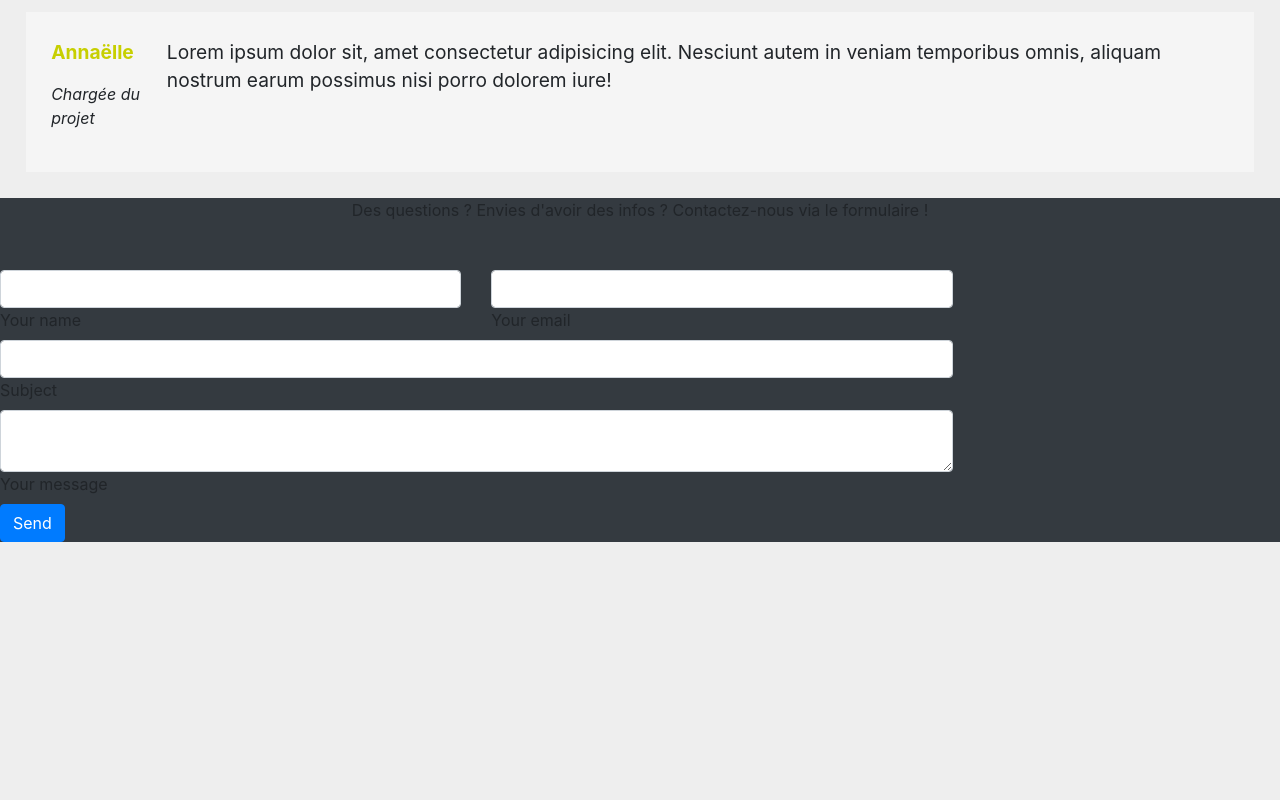
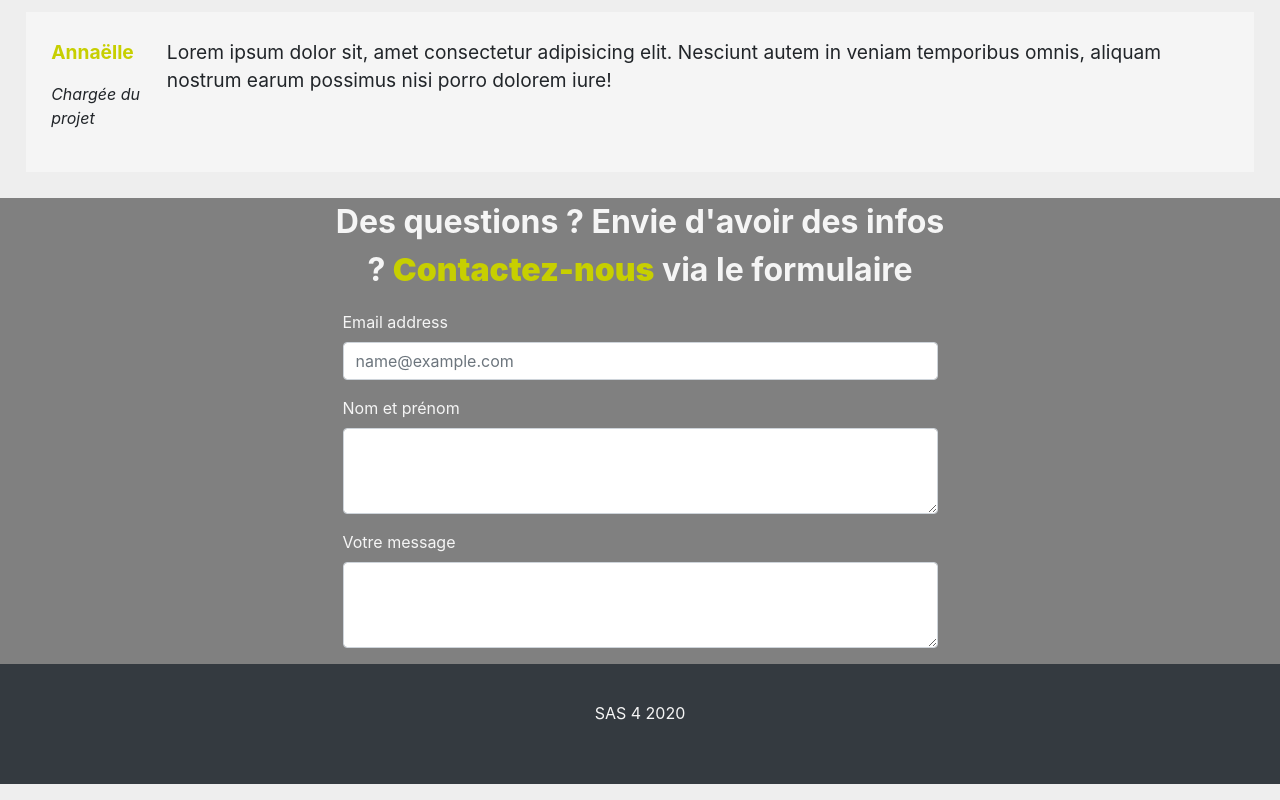
Before and after one commit to esasova/exercice-tourisme, a plain HTML site: page index.html in a window 1280 px wide. Shown: the part 2159-2959 px from the top of the page. Before the commit the page ends 2725 px from the top, so only its background shows below. Drawn offline with nearby package versions, Linux system fonts and the light colour scheme.

Commit message:
complete form

```diff
--- a/index.css
+++ b/index.css
@@ -59,3 +59,22 @@ body {
     display: flex;
     flex-direction: row-reverse;
 }
+.contact {
+    background-color: grey;
+    color: whitesmoke;
+}
+.contact p {
+    width: 50%;
+    text-align: center;
+    font-size: 200%;
+    font-weight: bold;
+}
+.contact p span {
+    font-weight: bolder;
+    color:  #c7cf00;
+}
+.footer {
+    color: whitesmoke;
+    height: 15vh;
+    padding-top: 3%;
+}
--- a/index.html
+++ b/index.html
@@ -116,80 +116,25 @@
           </div>
         </section>
     </main>
-    <aside class="bg-dark">
-      <!--Section: Contact v.2-->
-<section class="mb-4">
-  <p class="text-center w-responsive mx-auto mb-5">Des questions ? Envies d'avoir des infos ? Contactez-nous via le formulaire !</p>
-
-  <div class="row">
-
-      <!--Grid column-->
-      <div class="col-md-9 mb-md-0 mb-5">
-          <form id="contact-form" name="contact-form" action="mail.php" method="POST">
-
-              <!--Grid row-->
-              <div class="row">
-
-                  <!--Grid column-->
-                  <div class="col-md-6">
-                      <div class="md-form mb-0">
-                          <input type="text" id="name" name="name" class="form-control">
-                          <label for="name" class="">Your name</label>
-                      </div>
-                  </div>
-                  <!--Grid column-->
-
-                  <!--Grid column-->
-                  <div class="col-md-6">
-                      <div class="md-form mb-0">
-                          <input type="text" id="email" name="email" class="form-control">
-                          <label for="email" class="">Your email</label>
-                      </div>
-                  </div>
-                  <!--Grid column-->
-
-              </div>
-              <!--Grid row-->
-
-              <!--Grid row-->
-              <div class="row">
-                  <div class="col-md-12">
-                      <div class="md-form mb-0">
-                          <input type="text" id="subject" name="subject" class="form-control">
-                          <label for="subject" class="">Subject</label>
-                      </div>
-                  </div>
-              </div>
-              <!--Grid row-->
-
-              <!--Grid row-->
-              <div class="row">
-
-                  <!--Grid column-->
-                  <div class="col-md-12">
-
-                      <div class="md-form">
-                          <textarea type="text" id="message" name="message" rows="2" class="form-control md-textarea"></textarea>
-                          <label for="message">Your message</label>
-                      </div>
-
-                  </div>
-              </div>
-              <!--Grid row-->
-
-          </form>
-
-          <div class="text-center text-md-left">
-              <a class="btn btn-primary" onclick="document.getElementById('contact-form').submit();">Send</a>
-          </div>
-          <div class="status"></div>
-      </div>
-      <!--Grid column-->
-
-  </div>
-
-</section>
-<!--Section: Contact v.2-->
+    <aside class="container-fluid contact d-flex flex-column align-items-center">
+      <p>Des questions ? Envie d'avoir des infos ? <span>Contactez-nous</span> via le formulaire</p>
+      <form class="col-6">
+        <div class="form-group">
+          <label for="exampleFormControlInput1">Email address</label>
+          <input type="email" class="form-control" id="exampleFormControlInput1" placeholder="name@example.com">
+        </div>
+        <div class="form-group">
+          <label for="exampleFormControlTextarea1">Nom et prénom</label>
+          <textarea class="form-control" id="exampleFormControlTextarea1" rows="3"></textarea>
+        </div>
+        <div class="form-group">
+          <label for="exampleFormControlTextarea1">Votre message</label>
+          <textarea class="form-control" id="exampleFormControlTextarea1" rows="3"></textarea>
+        </div>
+      </form>
     </aside>
+    <footer class="container-fluid bg-dark">
+      <p class=" footer text-center">SAS 4 2020</p>
+    </footer>
 </body>
 </html>
```
